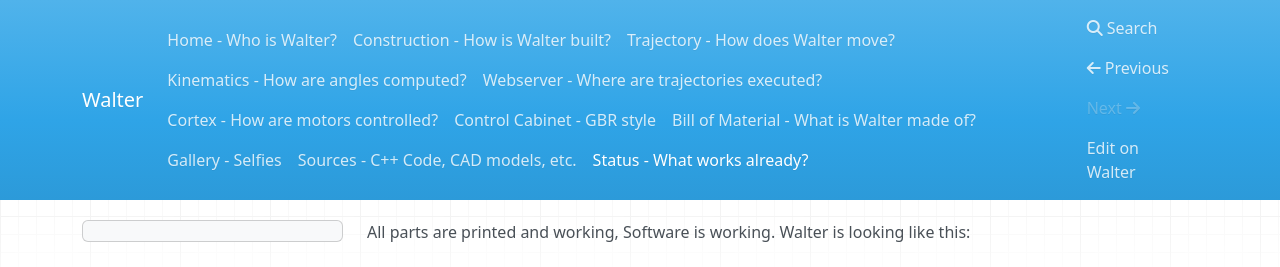
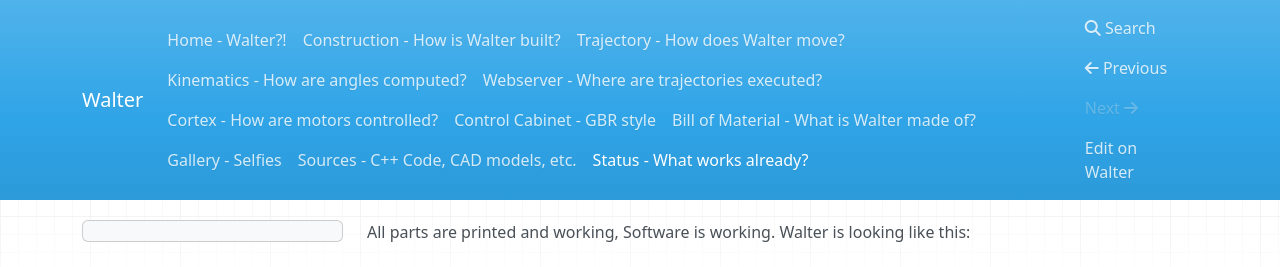
Before and after one commit to goergch/Walter, an MkDocs documentation site: the page built from docs/Status.md, in a window 1280 px wide. Shown: the top 267 px of the page. Built offline with MkDocs 1.6.1, drawn with Linux system fonts in a browser that asks for light colours; nearby versions of some CDN libraries; old or Windows-style settings are respelled for this version of MkDocs.

Commit message:
no message

```diff
--- a/mkdocs.yml
+++ b/mkdocs.yml
@@ -5,7 +5,7 @@ repo_name: Walter
 repo_authorr: 'Jochen Alt'
 site_description: Walter a vintage robot Arm
 pages:
-    - 'Home - Who is Walter?': 'index.md'
+    - 'Home - Walter?!': 'index.md'
     - 'Construction - How is Walter built?': 'Construction.md'
     - 'Trajectory - How does Walter move?': 'Trajectory.md'
     - 'Kinematics - How are angles computed?': 'Kinematics.md'
```
Also changed, not shown: docs/Construction.md (+1 -2 lines), docs/images/gripper-wrist1.png.
